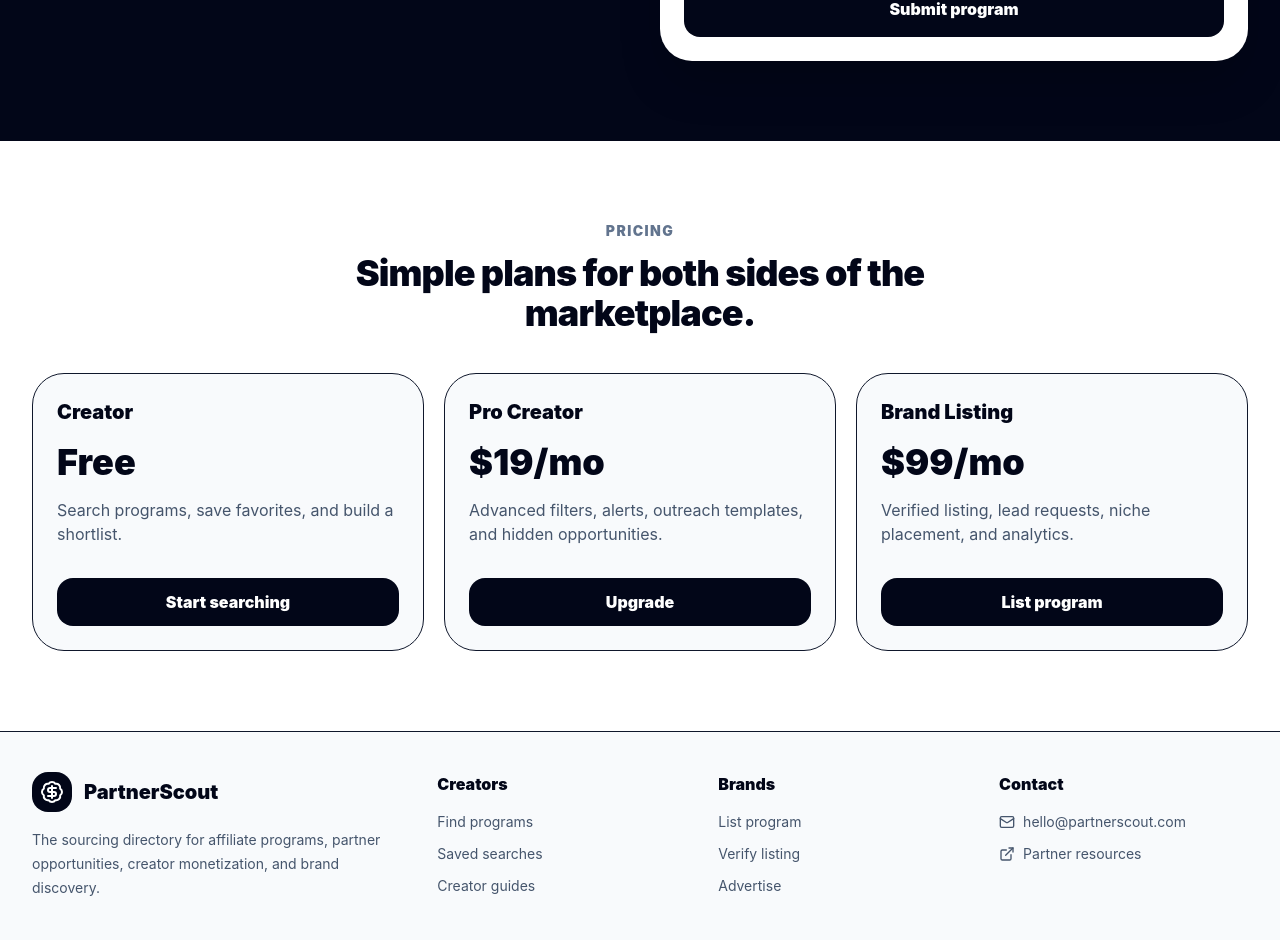
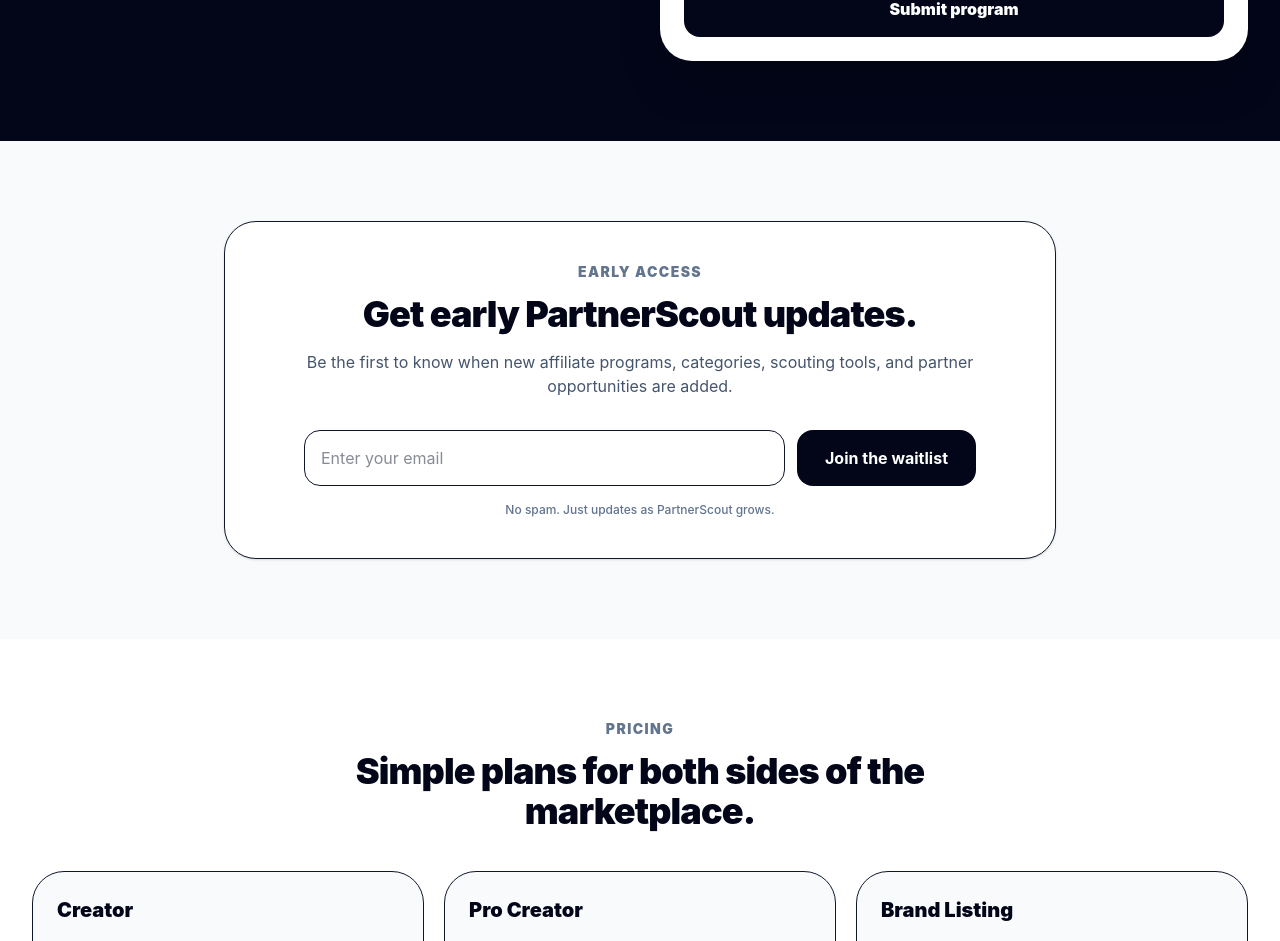
Before and after one commit to FruitfulFounder/affiliate-partner-directory, a React (Vite) app: page / in a window 1280 px wide. Shown: the part 6038-6979 px from the top of the page. Built offline with nearby package versions, Linux system fonts and the light colour scheme.

Commit message:
Add waitlist section

```diff
--- a/src/App.jsx
+++ b/src/App.jsx
@@ -759,7 +759,44 @@
     </section>
   );
 }
+function Waitlist() {
+  return (
+    <section className="bg-slate-50 py-20">
+      <div className="mx-auto max-w-4xl px-4 text-center sm:px-6 lg:px-8">
+        <div className="rounded-[2rem] border bg-white p-8 shadow-sm sm:p-10">
+          <p className="text-sm font-black uppercase tracking-widest text-slate-500">
+            Early access
+          </p>
 
+          <h2 className="mt-3 text-4xl font-black tracking-tight text-slate-950">
+            Get early PartnerScout updates.
+          </h2>
+
+          <p className="mx-auto mt-4 max-w-2xl text-slate-600">
+            Be the first to know when new affiliate programs, categories,
+            scouting tools, and partner opportunities are added.
+          </p>
+
+          <div className="mx-auto mt-8 flex max-w-2xl flex-col gap-3 sm:flex-row">
+            <input
+              className="min-h-14 flex-1 rounded-2xl border px-4 outline-none"
+              placeholder="Enter your email"
+              type="email"
+            />
+
+            <button className="min-h-14 rounded-2xl bg-slate-950 px-7 font-bold text-white hover:bg-slate-800">
+              Join the waitlist
+            </button>
+          </div>
+
+          <p className="mt-4 text-xs font-medium text-slate-500">
+            No spam. Just updates as PartnerScout grows.
+          </p>
+        </div>
+      </div>
+    </section>
+  );
+}
 function Pricing() {
   const tiers = [
     {
@@ -878,6 +915,7 @@
 <NicheBrowser />
 <WhoItsFor />
 <ForBrands />
+<Waitlist />
 <Pricing />
 <Footer />
     </div>
```
